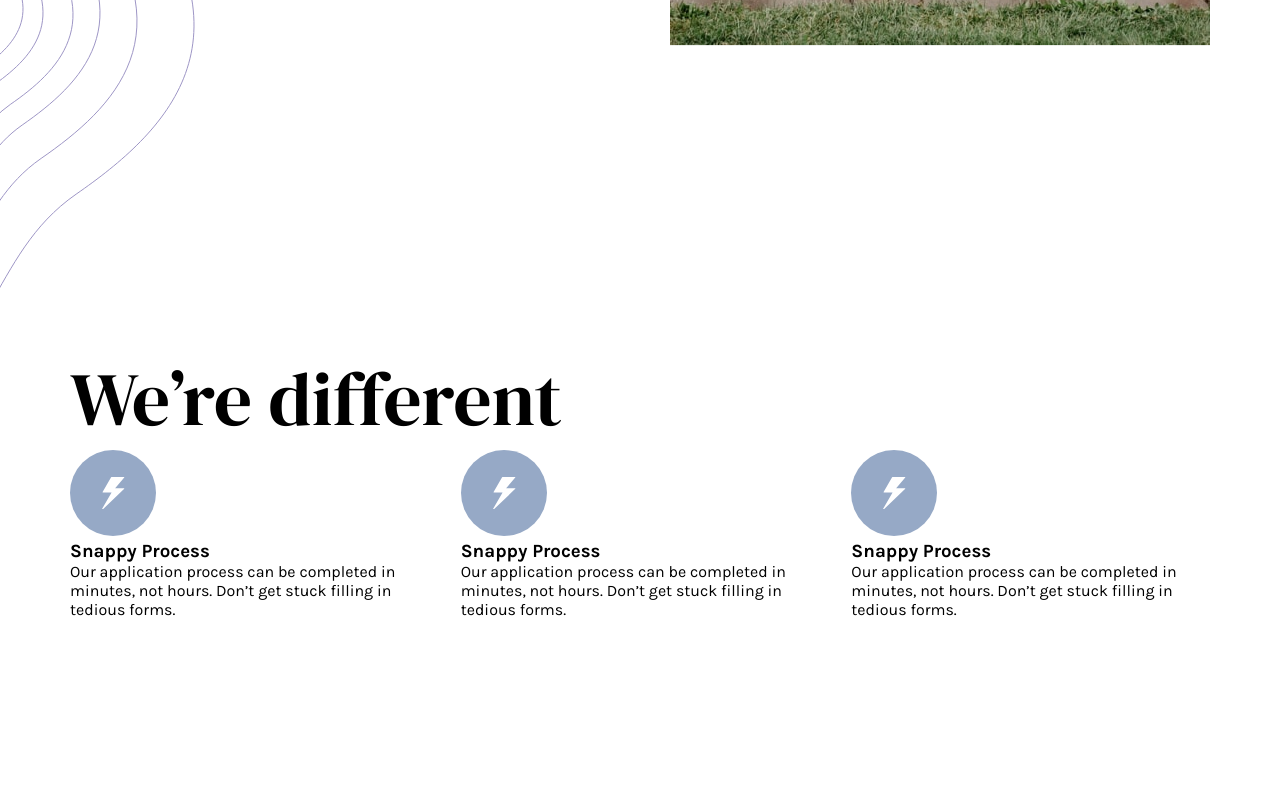
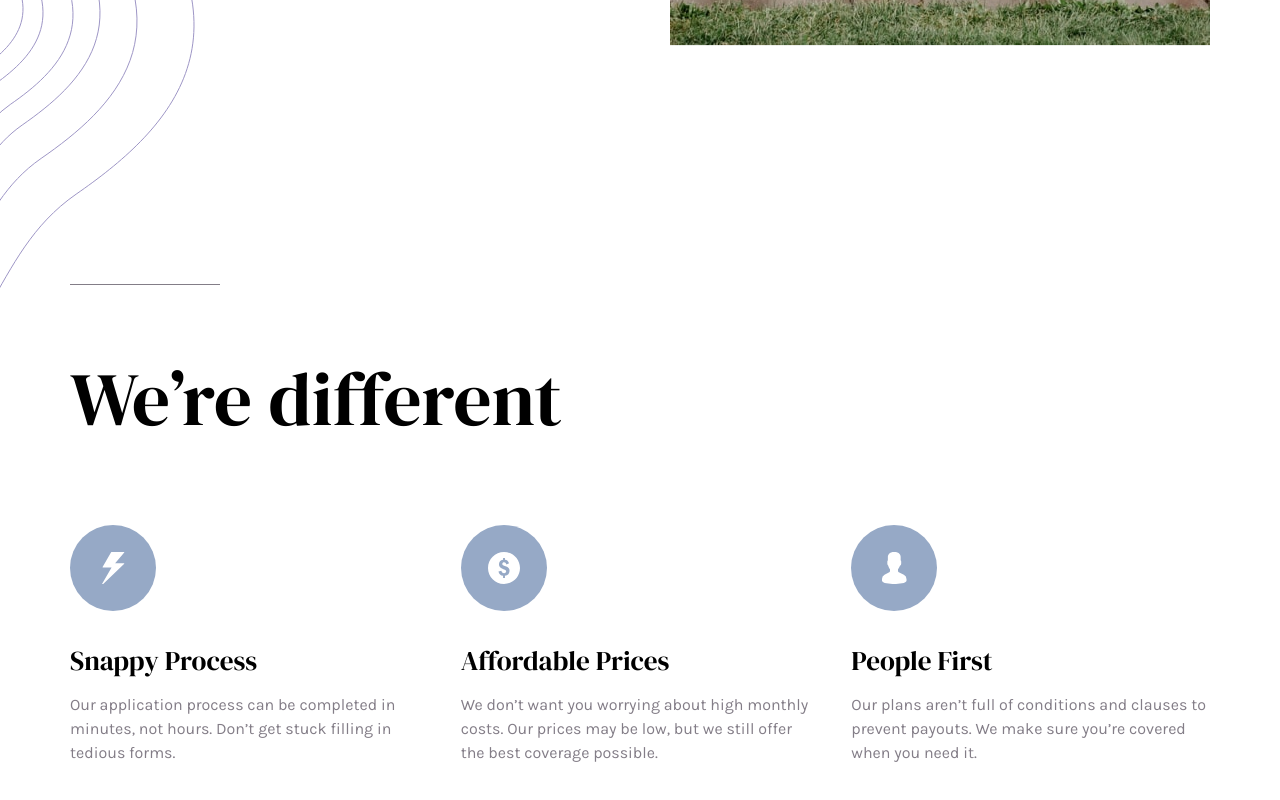
Before and after one commit to Joao-progBr/projt_GarantirPaginaDestino, a website: page index.html in a window 1280 px wide. Shown: the part 822-1622 px from the top of the page. Drawn offline with nearby package versions, Linux system fonts and the light colour scheme; files that its build step writes are made by us from their sources; files whose address does not match are found by name.

Commit message:
section difference estilizada

```diff
--- a/index.html
+++ b/index.html
@@ -85,19 +85,19 @@
                         </p>
                     </div>
                     <div>
-                        <img src="./build/img/icon-snappy-process.svg" alt="snappy process">
-                        <h3>Snappy Process</h3>
+                        <img src="./build/img/icon-affordable-prices.svg" alt="affordable prices">
+                        <h3>Affordable Prices</h3>
                         <p>
-                            Our application process can be completed in minutes, not hours. Don’t get
-                            stuck filling in tedious forms.
+                            We don’t want you worrying about high monthly costs. Our prices may be low,
+                            but we still offer the best coverage possible.
                         </p>
                     </div>
                     <div>
-                        <img src="./build/img/icon-snappy-process.svg" alt="snappy process">
-                        <h3>Snappy Process</h3>
+                        <img src="./build/img/icon-people-first.svg" alt="people first">
+                        <h3>People First</h3>
                         <p>
-                            Our application process can be completed in minutes, not hours. Don’t get
-                            stuck filling in tedious forms.
+                            Our plans aren’t full of conditions and clauses to prevent payouts. We make
+                            sure you’re covered when you need it.
                         </p>
                     </div>
                 </div>
@@ -130,18 +130,6 @@
 
 
 
-
-
-  Affordable Prices
-
-  We don’t want you worrying about high monthly costs. Our prices may be low,
-  but we still offer the best coverage possible.
-
-  People First
-
-  Our plans aren’t full of conditions and clauses to prevent payouts. We make
-  sure you’re covered when you need it.
-
   Find out more about how we work
 
   How we work
--- a/src/styles/main.scss
+++ b/src/styles/main.scss
@@ -33,3 +33,7 @@ ul li{
 section{
     margin-bottom: 25em;
 }
+
+p{
+    line-height: 1.5rem;
+}
--- a/src/styles/section/_difference.scss
+++ b/src/styles/section/_difference.scss
@@ -1,15 +1,36 @@
 @use '../vars';
 
 .difference{
+    position: relative;
 
     h2{
         @include vars.fontDmSerif(4.7em);
+        margin-bottom: 1em;
+
+        &::before{
+                content: '';
+                width: 150px;
+                height: 1px;
+                background-color: vars.$colorRaisinBlack;
+                position: absolute;
+                top: -15%;
+            }
     }
+
     &__container{
         width: 100%;
         display: grid;
         grid-template-columns: repeat(auto-fit, minmax(350px, 1fr));
         grid-template-rows: auto;
         gap: 2em;
+
+        h3{
+            margin: 1em 0 .5em;
+            @include vars.fontDmSerif(1.7em);
+        }
+
+        p{
+           color: vars.$colorRaisinBlack;
+        }
     }
 }
--- a/src/styles/section/_hero.scss
+++ b/src/styles/section/_hero.scss
@@ -48,7 +48,7 @@
 
         p{
             margin: 1.6em 0 3em;
-            line-height: 1.5rem;
+            color: vars.$colorRaisinBlack;
         }
 
         a{
```
